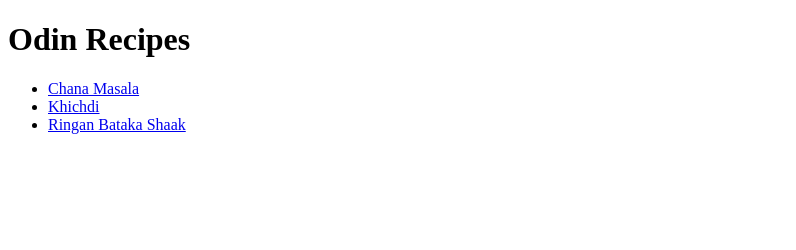
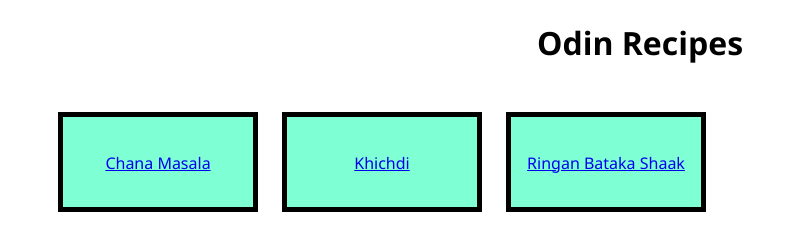
Before and after one commit to shyammodi/odin-recipes, a plain HTML site: page index.html in a window 1280 px wide. Shown: the whole page, without its empty margins (0-796 px from the left). Drawn offline with Linux system fonts and the light colour scheme.

Commit message:
style index.html

```diff
--- a/index.html
+++ b/index.html
@@ -3,14 +3,15 @@
 <head>
     <meta charset="UTF-8">
     <meta name="viewport" content="width=device-width, initial-scale=1.0">
+    <link rel="stylesheet" href="style.css">
     <title>Odin project Recipes</title>
 </head>
 <body>
     <h1>Odin Recipes</h1>
     <ul>
-        <li><a href="./recipes/chana-masala.html">Chana Masala</a></li>
-        <li><a href="./recipes/khichdi.html">Khichdi</a></li>
-        <li><a href="./recipes/ringan-bataka-shaak.html">Ringan Bataka Shaak</a></li>
+        <li class="meal-item"><a href="./recipes/chana-masala.html">Chana Masala</a></li>
+        <li class="meal-item"><a href="./recipes/khichdi.html">Khichdi</a></li>
+        <li class="meal-item"><a href="./recipes/ringan-bataka-shaak.html">Ringan Bataka Shaak</a></li>
     </ul>
 </body>
 </html>
--- /dev/null
+++ b/style.css
@@ -0,0 +1,24 @@
+/* style.css */
+
+h1 {
+    font-family: 'Segoe UI', Tahoma, Geneva, Verdana, sans-serif;
+    text-align: center;
+}
+
+.meal-item {
+    font-family: 'Segoe UI', Tahoma, Geneva, Verdana, sans-serif;
+    display: inline-block;
+    width: 200px;
+    height: 100px;
+    background-color: aquamarine;
+    border: 5px solid black;
+    margin: 10px;
+    text-align: center;
+    padding-top: 35px;
+    box-sizing: border-box;
+    font-size: 16px;
+}
+
+ul {
+    display: inline-block;
+}
```
